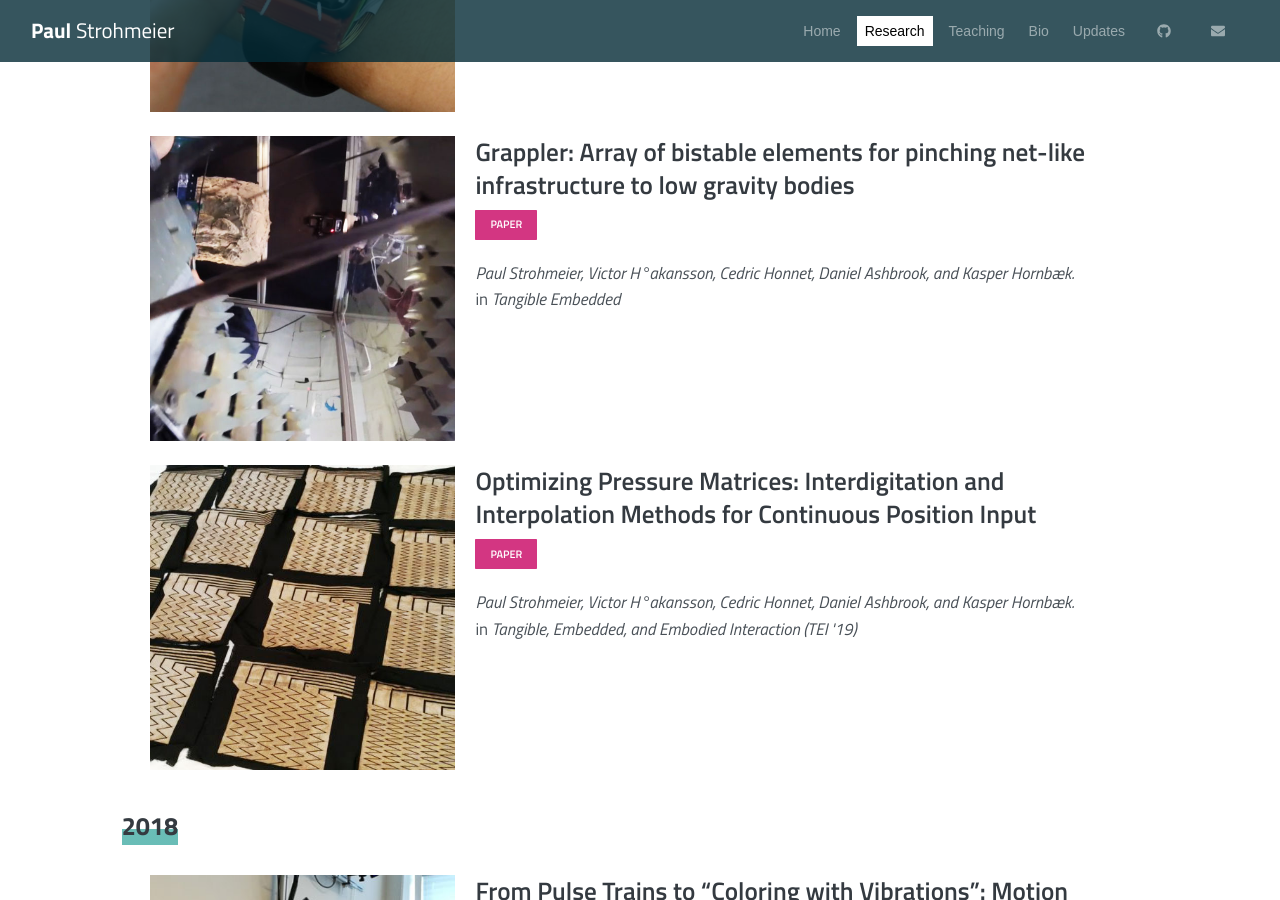
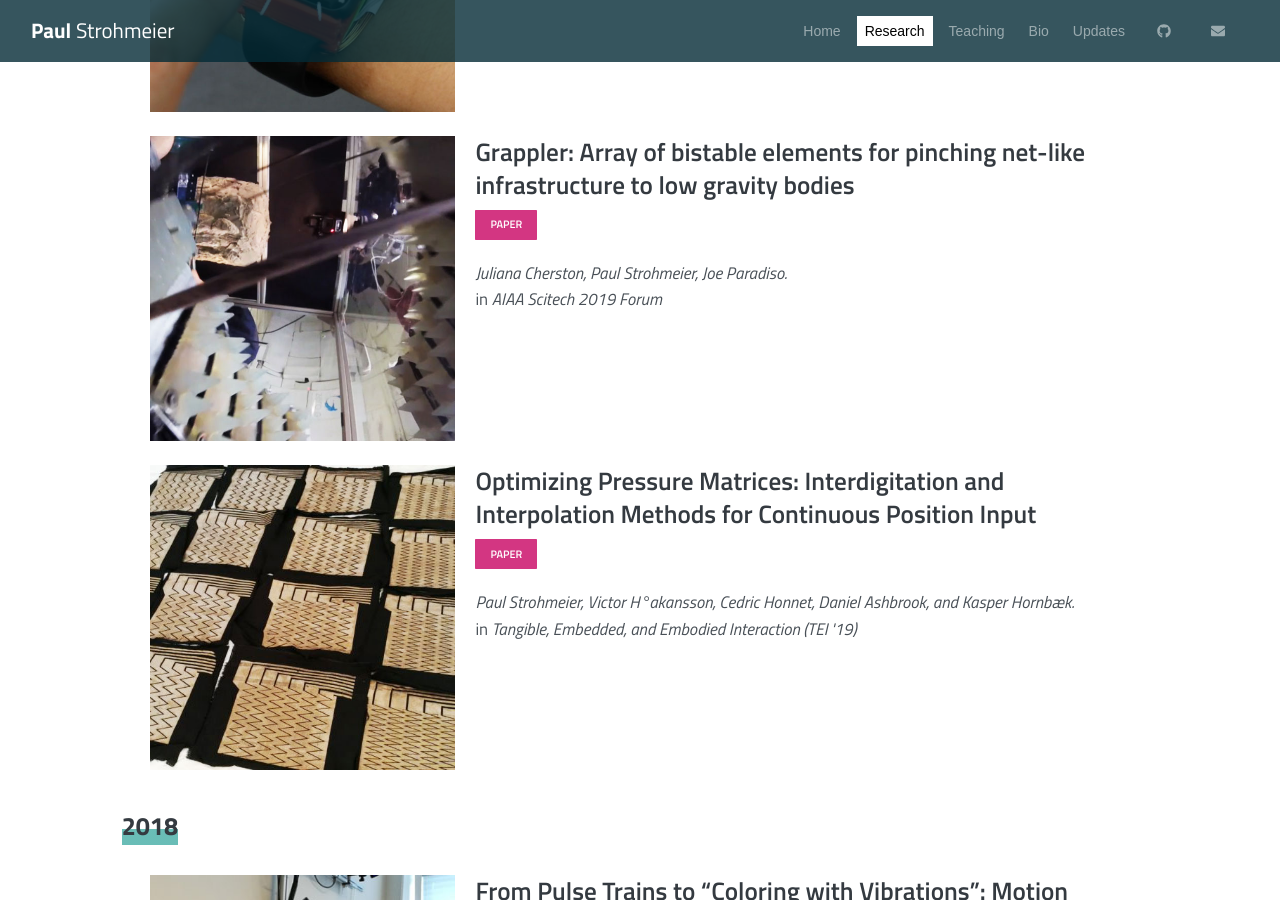
Before and after one commit to fkeel/fkeel.gitub.io, a Jekyll site: the page built from research.html, in a window 1280 px wide and 900 px high, scrolled down 3988 px. Built offline with Jekyll 4.4.1, drawn with Linux system fonts in a browser that asks for light colours.

Commit message:
Update research.yaml

```diff
--- a/_data/research.yaml
+++ b/_data/research.yaml
@@ -106,8 +106,8 @@ timeline:
 
   - title: "Grappler: Array of bistable elements for pinching net-like infrastructure to low gravity bodies"
     year: 2019
-    authors: Paul Strohmeier, Victor H°akansson, Cedric Honnet, Daniel Ashbrook, and Kasper Hornbæk.
-    venue: Tangible Embedded
+    authors: Juliana Cherston, Paul Strohmeier, Joe Paradiso.
+    venue: AIAA Scitech 2019 Forum
     description:
     image: /uploads/image/2019_Grappler.jpg
     tags:
```
